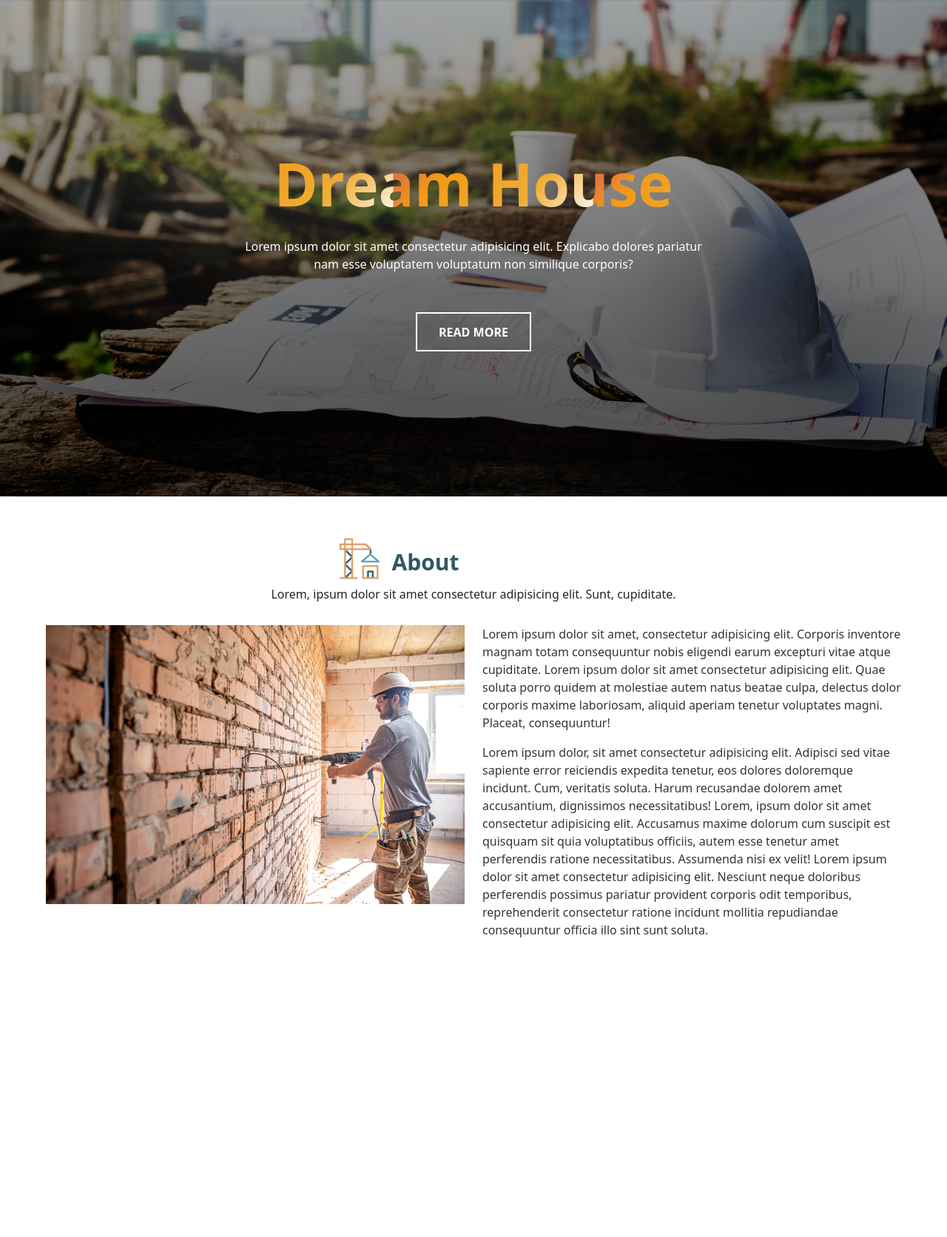
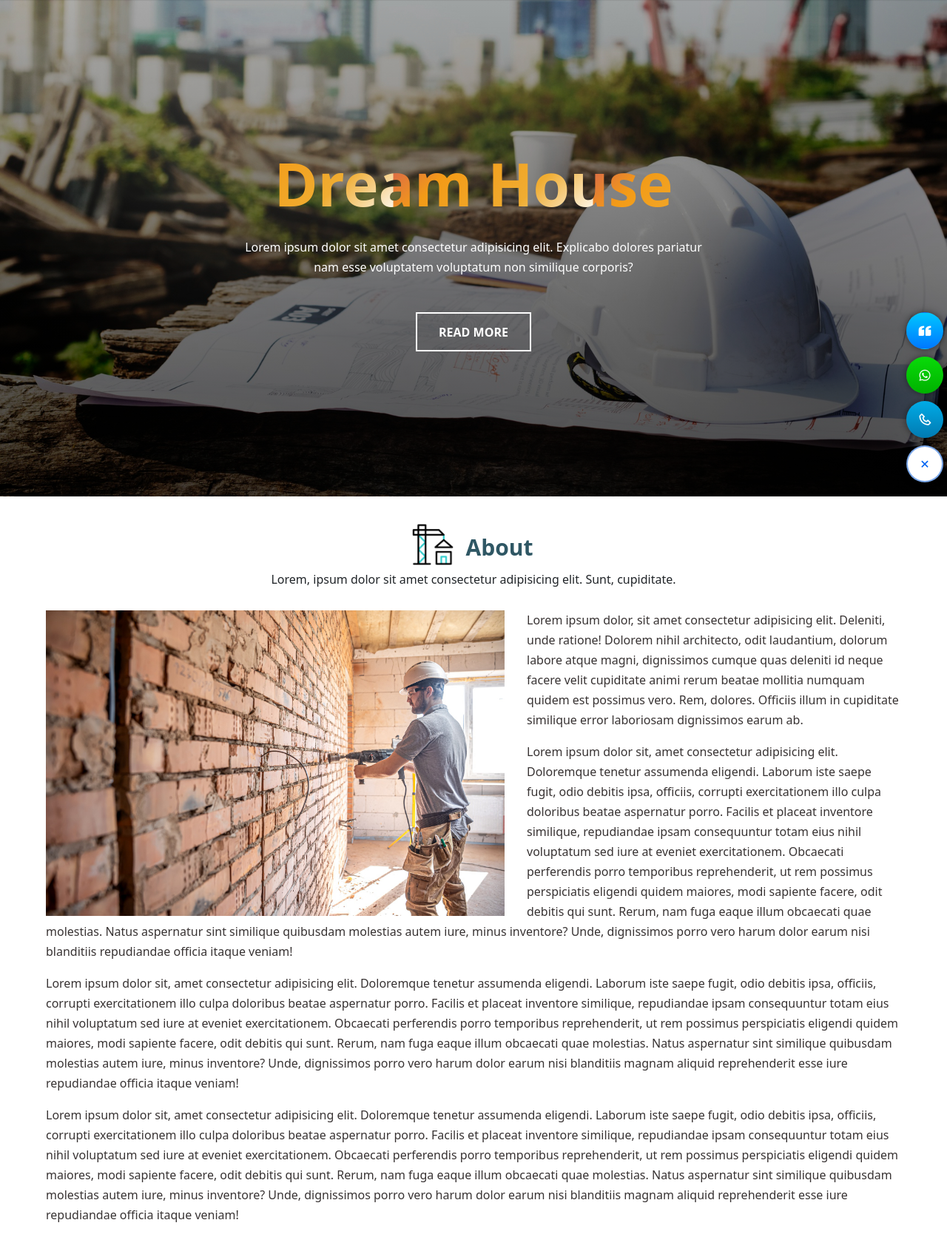
Before and after one commit to G-Prasath/civil-site, a PHP site: page / in a window 1280 px wide. Shown: the part 128-1800 px from the top of the page at 74% size. Before the commit the page ends 1395 px from the top, so only its background shows below. Run offline with PHP 8.4, Linux system fonts and the light colour scheme.

Commit message:
About Sec Done

```diff
--- a/assets/css/style.css
+++ b/assets/css/style.css
@@ -5,6 +5,19 @@
 }
 html{
   scroll-behavior: smooth;
+}
+p{
+  color: #383333;
+  line-height: 27px;
+  font-size: 16px;
+}
+#main-section{
+  padding: 0px 50px;
+}
+@media only screen and (max-width: 600px) {
+  #main-section{
+    padding: 0px 10px;
+  }
 }
 
 /*====================================================
@@ -181,9 +194,6 @@ nav{
   .navbar .links li .sub-menu .more-arrow{
     line-height: 40px;
   }
-  /* .navbar .links li .htmlCss-more-sub-menu{
-    line-height: 40px;
-  } */
   .navbar .links li .sub-menu .more-sub-menu{
     position: absolute;
     top: 0;
@@ -201,6 +211,114 @@ nav{
   .navbar .bx-menu{
     display: none;
   }
+
+/* ------------- Side sticky Navbar --------------  */
+  #main-div {
+    position: fixed;
+    right: 5px;
+    bottom: 20px;
+    z-index: 9999;
+  }
+
+  #main-button {
+    display: flex;
+    align-items: center;
+    justify-content: center;
+    position: absolute;
+    right: 0;
+    bottom: 0;
+    height: 50px;
+    width: 50px;
+    font-size: 20px;
+    color: #0064f3;
+    cursor: pointer;
+    background-color: #fff;
+    box-shadow: 0 0 10px 0 rgba(0,0,0,.5);
+    border-radius: 50%;
+    -webkit-border-radius: 50%;
+    -moz-border-radius: 50%;
+    -ms-border-radius: 50%;
+    -o-border-radius: 50%;
+    border: 2px solid #045ad587;
+  }
+
+  #main-button ~ a {
+    display: flex;
+    align-items: center;
+    justify-content: center;
+    cursor: pointer;
+    position: absolute;
+    right: 0;
+    bottom: 0;
+    z-index: -1;
+    height: 50px;
+    width: 50px;
+    font-size: 20px;
+    opacity: 0;
+    text-decoration: none;
+    color: #fff;
+    background-color: #fff;
+    box-shadow: 0 0 10px 0 rgba(0,0,0,.5);
+    border-radius: 50%;
+    -webkit-border-radius: 50%;
+    -moz-border-radius: 50%;
+    -ms-border-radius: 50%;
+    -o-border-radius: 50%;
+    transition: .2s all linear;
+    -webkit-transition: .2s all linear;
+    -moz-transition: .2s all linear;
+    -ms-transition: .2s all linear;
+    -o-transition: .2s all linear;
+  }
+
+  #main-button ~ .telegram-color {
+    background: linear-gradient(0deg, #017AB1, #01ABE6);
+  }
+
+  #main-button ~ .whatsapp-color {
+    background: linear-gradient(0deg, #00B100, #09db09);
+  }
+
+  #main-button ~ .messenger-color {
+    background: linear-gradient(0deg, #0078FF, #00C6FF);
+  }
+
+  #main-button.open ~ a {
+    opacity: 1;
+    transition: .4s all cubic-bezier(0, 0.01, 0, 1.27);
+    -webkit-transition: .4s all cubic-bezier(0, 0.01, 0, 1.27);
+    -moz-transition: .4s all cubic-bezier(0, 0.01, 0, 1.27);
+    -ms-transition: .4s all cubic-bezier(0, 0.01, 0, 1.27);
+    -o-transition: .4s all cubic-bezier(0, 0.01, 0, 1.27);
+  }
+  #main-button.open ~ a:nth-of-type(1) {
+    bottom: 60px;
+  }
+  #main-button.open ~ a:nth-of-type(2) {
+    bottom: 120px;
+  }
+  #main-button.open ~ a:nth-of-type(3) {
+    bottom: 180px;
+  }
+
+  .wave {
+    animation-name: wave;
+    animation-duration: 1s;
+    animation-timing-function: linear;
+    animation-iteration-count: infinite;
+  }
+
+  @keyframes wave {
+    0% {box-shadow: 0 0 0px 0px rgba(255, 255, 255, 0.5);}
+    100% {box-shadow: 0 0 0px 10px rgba(255, 255, 255, 0);}
+  }
+
+  .open {
+    animation-iteration-count: 1;
+  }
+
+
+
   @media (max-width:920px) {
     nav .navbar{
       max-width: 100%;
@@ -216,9 +334,7 @@ nav{
     }
   }
   @media (max-width:768px){
-    /* nav{
-      position: relative;
-    } */
+
     .navbar .bx-menu{
       display: block;
     }
@@ -579,11 +695,11 @@ nav{
    }
 }
 
-/* ---------- Home About --------------  */
+/* ---------- Home Cnt --------------  */
+
 #about{
   width: 100%;
-  height: 100vh;
-  padding: 0px 50px;
+  height: auto;
 }
 .sec-heading{
   width: 100%;
@@ -591,7 +707,7 @@ nav{
   flex-direction: column;
   align-items: center;
   justify-content: center;
-  padding: 50px 0px 30px 0px;
+  padding: 30px 0px 30px 0px;
 }
 .sec-heading > .sec-main > h2{
   font-weight: bold;
@@ -601,8 +717,6 @@ nav{
   margin-bottom: -.6rem;
 }
 
-
-
 .sec-main{
   display: flex;
   align-items: center;
@@ -610,66 +724,25 @@ nav{
 }
 .sec-main > img{
   width: 70px;
-  margin-left: -200px;
 }
-
-/* @-webkit-keyframes bounce1 {
-  0% { transform: translateX(5px)  }
-  50% { transform: translateX(-10px) }
-  100% { transform: translateX(5px) }
-}
-
-@keyframes bounce {
-  0% { transform: translateX(-5px)  }
-  50% { transform: translateX(10px) }
-  100% { transform: translateX(-5px) }
-} */
-
-/* .sec-main:nth-child(1){ */
-  /* width: 200px;
-  height: 200px;
-  background-color: #35D857;
-  border-radius: 100%;
-  margin: 20% auto; */
-
-  /* -webkit-animation: bounce 3s infinite ease-in-out;
-  -o-animation: bounce 3s infinite ease-in-out;
-  -ms-animation: bounce 3s infinite ease-in-out;
-  -moz-animation: bounce 3s infinite ease-in-out;
-  animation: bounce 3s infinite ease-in-out;
-}
-.sec-main:nth-child(3){
-  -webkit-animation: bounce1 3s infinite ease-in-out;
-  -o-animation: bounce1 3s infinite ease-in-out;
-  -ms-animation: bounce1 3s infinite ease-in-out;
-  -moz-animation: bounce1 3s infinite ease-in-out;
-  animation: bounce1 3s infinite ease-in-out;
-} */
-
-
-
-
-
-
-
-
 
 .sec-heading > small{
   font-size: 16px;
-}
-.about-cnt{
-  position: relative;
-  display: flex;
-  flex-direction: column;
-  align-items: center;
-  justify-content: center;
+  text-align: center;
 }
 .about-img > img{
-  width: 100%;
-  height: auto;
-  padding-bottom: 10px;
+  width: 650px;
+  float: left;
+  padding-right: 30px;
 }
-.about-cnt > p{
-  color: #383333;
 
+@media (max-width: 991px) {
+  .about-img > img{
+    width: 100%;
+    padding-right: 0px;
+    padding-bottom: 10px;
+  }
 }
+
+#about{
+}
--- a/assets/js/script.js
+++ b/assets/js/script.js
@@ -28,3 +28,12 @@ let jsArrow = document.querySelector(".js-arrow");
 jsArrow.onclick = function() {
  navLinks.classList.toggle("show3");
 }
+
+
+
+// ======== Side Stick Button ==============
+var mainDiv = document.getElementById('main-button');
+mainDiv.addEventListener('click', function(){
+    this.children.item(0).classList.toggle('bx-plus');
+    this.classList.toggle('open');
+});
--- a/index.php
+++ b/index.php
@@ -9,17 +9,14 @@
 
     <!-- --------- Bottstrap css and Js ---------------  -->
     <link href="https://cdn.jsdelivr.net/npm/bootstrap@5.3.0-alpha3/dist/css/bootstrap.min.css" rel="stylesheet" />
-    <script src="https://cdn.jsdelivr.net/npm/bootstrap@5.3.0-alpha3/dist/js/bootstrap.bundle.min.js"></script>
+
     <!-- ---------------- Icons --------------------->
     <link href="https://cdn.jsdelivr.net/npm/boxicons@2.1.4/css/boxicons.min.css" rel="stylesheet">
-    <!-- ------------- Jqury CDN --------------------  -->
-    <script src="https://ajax.googleapis.com/ajax/libs/jquery/3.6.4/jquery.min.js"></script>
+
 
     <!-- -------- Light Box ---------- -->
     <link rel="stylesheet" href="assets/css/lightbox.min.css">
     <script type="text/javascript" src="assets/js/lightbox-plus-jquery.min.js"></script>
-
-
 
 </head>
 <body>
@@ -96,6 +93,57 @@
     </div>
   </div>
 </nav>
+
+<!-- ------------- side sticky ---------->
+<div class="wrapper">
+    <div id="main-div">
+      <div id="main-button" class="wave open">
+        <i class="bx bx-x"></i>
+      </div>
+
+      <a href="tel:9790924754" class="telegram-color"><i class="bx bx-phone"></i></a>
+      <a href="https://wa.me/9790924754" class="whatsapp-color" ><i class="bx bxl-whatsapp"></i></a>
+      <a href="javascript:;" class="btn messenger-color" data-bs-toggle="modal" data-bs-target="#myModal"><i class='bx bxs-quote-left'></i></a>
+
+
+      <!-- Modal -->
+      <div class="modal fade" id="myModal" tabindex="-1" aria-labelledby="exampleModalLabel" aria-hidden="true">
+        <div class="modal-dialog">
+          <div class="modal-content">
+            <div class="modal-header">
+              <h1 class="modal-title fs-5 text-center text-primary" id="exampleModalLabel">Get a Estimation Quote</h1>
+              <button type="button" class="btn-close" data-bs-dismiss="modal" aria-label="Close"></button>
+            </div>
+            <div class="modal-body">
+              <form method="post" action="#" id="enquiry">
+                <div class="mb-3">
+                  <label for="exampleInputEmail1" class="form-label">Name</label>
+                  <input type="text" name="name" id="name" class="form-control border border-primary" id="exampleInputEmail1" aria-describedby="emailHelp">
+                </div>
+                <div class="mb-3">
+                  <label for="exampleInputPassword1" class="form-label">Email</label>
+                  <input type="email" name="email" id="email" class="form-control border border-primary" id="exampleInputPassword1">
+                </div>
+                <div class="mb-3">
+                  <label for="exampleInputPassword1" class="form-label">Phone Number</label>
+                  <input type="text" name="phone" id="phone" class="form-control border border-primary" id="exampleInputPassword1">
+                </div>
+                <div class="mb-3">
+                  <label for="exampleInputPassword1" class="form-label">Message</label>
+                  <textarea class="form-control border border-primary" name="msg" id="msg" rows="4"></textarea>
+                </div>
+                <div class="d-grid gap-2">
+                  <button class="btn btn-primary" name="submit" type="button">Send</button>
+                </div>
+              </form>
+            </div>
+          </div>
+        </div>
+      </div>
+    </div>
+</div>
+<!-- ---------------- End Side Sticky  -->
+
 <!-- ----------- End Navbar ---------- -->
 
 <!-- -------------- Start Hero Slide ----------->
@@ -156,7 +204,8 @@
 </div>
 <!-- -------------- End Hero Slide ----------->
 
-<!-- ------------- Start Home about Section ------------->
+<!-- ------------- Start Home Content ------------->
+<div id="main-section">
   <div id="about">
     <div class="container-fluid">
       <div class="row">
@@ -164,7 +213,7 @@
           <div class="sec-heading">
             <div class="sec-main">
             <!-- <i class="bx bx-building-house"></i> -->
-          <img src="assets/images/creane.gif" alt="">
+            <img src="assets/images/crane.gif" alt="">
             <h2>About</h2>
             <!-- <i class="bx bx-building-house"></i> -->
             </div>
@@ -173,24 +222,24 @@
         </div>
       </div>
       <div class="row">
-      <div class="col-lg-6 col-md-6 col-12">
+        <div class="col-md-12">
           <div class="about-img">
             <img src="assets/images/about.jpg" class="img-fluid" alt="">
+            <p>Lorem ipsum dolor, sit amet consectetur adipisicing elit. Deleniti, unde ratione! Dolorem nihil architecto, odit laudantium, dolorum labore atque magni, dignissimos cumque quas deleniti id neque facere velit cupiditate animi rerum beatae mollitia numquam quidem est possimus vero. Rem, dolores. Officiis illum in cupiditate similique error laboriosam dignissimos earum ab.</p>
+            <p>Lorem ipsum dolor sit, amet consectetur adipisicing elit. Doloremque tenetur assumenda eligendi. Laborum iste saepe fugit, odio debitis ipsa, officiis, corrupti exercitationem illo culpa doloribus beatae aspernatur porro. Facilis et placeat inventore similique, repudiandae ipsam consequuntur totam eius nihil voluptatum sed iure at eveniet exercitationem. Obcaecati perferendis porro temporibus reprehenderit, ut rem possimus perspiciatis eligendi quidem maiores, modi sapiente facere, odit debitis qui sunt. Rerum, nam fuga eaque illum obcaecati quae molestias. Natus aspernatur sint similique quibusdam molestias autem iure, minus inventore? Unde, dignissimos porro vero harum dolor earum nisi blanditiis repudiandae officia itaque veniam!</p>
+            <p>Lorem ipsum dolor sit, amet consectetur adipisicing elit. Doloremque tenetur assumenda eligendi. Laborum iste saepe fugit, odio debitis ipsa, officiis, corrupti exercitationem illo culpa doloribus beatae aspernatur porro. Facilis et placeat inventore similique, repudiandae ipsam consequuntur totam eius nihil voluptatum sed iure at eveniet exercitationem. Obcaecati perferendis porro temporibus reprehenderit, ut rem possimus perspiciatis eligendi quidem maiores, modi sapiente facere, odit debitis qui sunt. Rerum, nam fuga eaque illum obcaecati quae molestias. Natus aspernatur sint similique quibusdam molestias autem iure, minus inventore? Unde, dignissimos porro vero harum dolor earum nisi blanditiis magnam aliquid reprehenderit esse iure repudiandae officia itaque veniam!</p>
+            <p>Lorem ipsum dolor sit, amet consectetur adipisicing elit. Doloremque tenetur assumenda eligendi. Laborum iste saepe fugit, odio debitis ipsa, officiis, corrupti exercitationem illo culpa doloribus beatae aspernatur porro. Facilis et placeat inventore similique, repudiandae ipsam consequuntur totam eius nihil voluptatum sed iure at eveniet exercitationem. Obcaecati perferendis porro temporibus reprehenderit, ut rem possimus perspiciatis eligendi quidem maiores, modi sapiente facere, odit debitis qui sunt. Rerum, nam fuga eaque illum obcaecati quae molestias. Natus aspernatur sint similique quibusdam molestias autem iure, minus inventore? Unde, dignissimos porro vero harum dolor earum nisi blanditiis magnam aliquid reprehenderit esse iure repudiandae officia itaque veniam!</p>
+
           </div>
-      </div>
-      <div class="col-md-6 col-md-6 col-12">
           <div class="about-cnt">
-          <p>Lorem ipsum dolor sit amet, consectetur adipisicing elit. Corporis inventore magnam totam consequuntur nobis eligendi earum excepturi vitae atque cupiditate. Lorem ipsum dolor sit amet consectetur adipisicing elit. Quae soluta porro quidem at molestiae autem natus beatae culpa, delectus dolor corporis maxime laboriosam, aliquid aperiam tenetur voluptates magni. Placeat, consequuntur!</p>
-          <p>Lorem ipsum dolor, sit amet consectetur adipisicing elit. Adipisci sed vitae sapiente error reiciendis expedita tenetur, eos dolores doloremque incidunt. Cum, veritatis soluta. Harum recusandae dolorem amet accusantium, dignissimos necessitatibus! Lorem, ipsum dolor sit amet consectetur adipisicing elit. Accusamus maxime dolorum cum suscipit est quisquam sit quia voluptatibus officiis, autem esse tenetur amet perferendis ratione necessitatibus. Assumenda nisi ex velit! Lorem ipsum dolor sit amet consectetur adipisicing elit. Nesciunt neque doloribus perferendis possimus pariatur provident corporis odit temporibus, reprehenderit consectetur ratione incidunt mollitia repudiandae consequuntur officia illo sint sunt soluta.</p>
+
           </div>
         </div>
       </div>
     </div>
   </div>
-
-
-
-<!-- ------------- End Home about Section -------------->
+</div>
+<!-- ------------- End Home Content -------------->
 
 
 
@@ -199,10 +248,10 @@
 
 
 
-
-
-
-
+  <!-- ------------- Bootstrap JS CDN --------------------  -->
+  <script src="https://cdn.jsdelivr.net/npm/bootstrap@5.3.0-alpha3/dist/js/bootstrap.bundle.min.js"></script>
+  <!-- ------------- Jqury CDN --------------------  -->
+  <script src="https://ajax.googleapis.com/ajax/libs/jquery/3.6.4/jquery.min.js"></script>
 
   <script src="assets/js/script.js"></script>
 
```
Also changed, not shown: assets/images/loading.gif (added), assets/images/next.png (added), assets/images/prev.png (added). Lines whose indentation alone changed are shown as unchanged.
